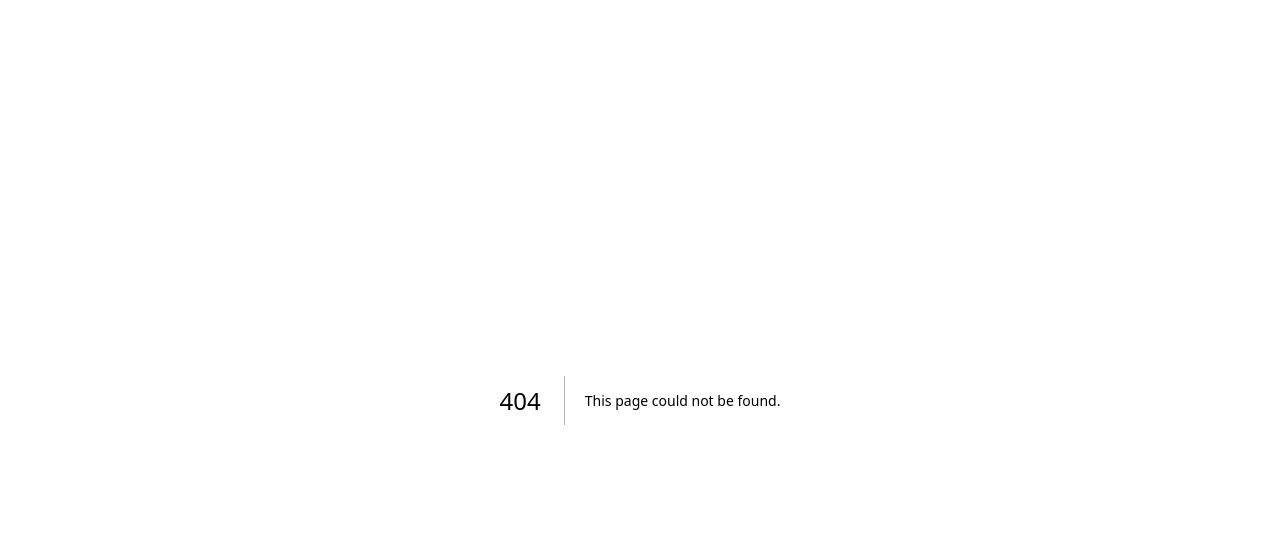
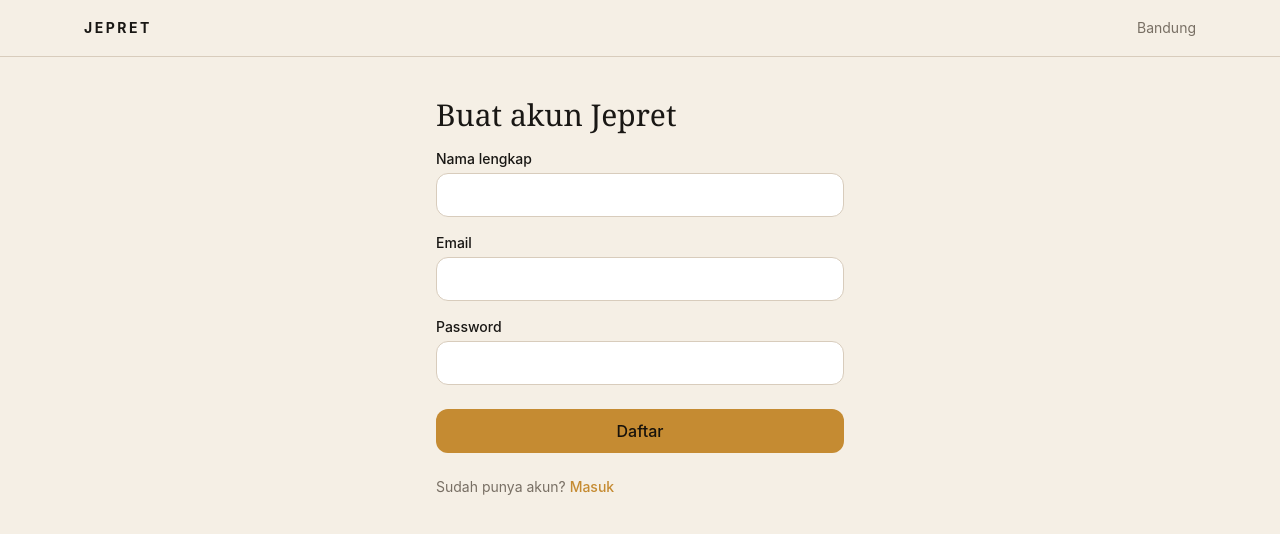
Before and after one commit to YogiKUmam/Jepret, a Next.js app in the folder apps/web/: page /daftar in a window 1280 px wide. Before the commit this address had no page. Shown: the top 534 px of the page. Built offline with nearby package versions, Linux system fonts and the light colour scheme.

Commit message:
feat(web): add register and login pages

```diff
--- a/apps/web/package.json
+++ b/apps/web/package.json
@@ -20,6 +20,7 @@
     "next": "16.2.10",
     "react": "19.2.7",
     "react-dom": "19.2.7",
+    "react-hook-form": "7.81.0",
     "tailwind-merge": "3.6.0",
     "zod": "4.4.3"
   },
@@ -28,6 +29,7 @@
     "@tailwindcss/postcss": "4.3.2",
     "@testing-library/jest-dom": "6.9.1",
     "@testing-library/react": "16.3.2",
+    "@testing-library/user-event": "^14.5.2",
     "@types/node": "24.13.3",
     "@types/react": "19.2.17",
     "@types/react-dom": "19.2.3",
--- /dev/null
+++ b/apps/web/src/app/daftar/page.tsx
@@ -0,0 +1,98 @@
+"use client";
+
+import Link from "next/link";
+import { useRouter } from "next/navigation";
+import { useForm } from "react-hook-form";
+
+import { AuthCard } from "@/components/auth/auth-card";
+import { TextField } from "@/components/auth/text-field";
+import { ApiError } from "@/lib/api";
+import { useRegister } from "@/lib/auth";
+
+interface RegisterForm {
+  full_name: string;
+  email: string;
+  password: string;
+}
+
+export default function DaftarPage() {
+  const router = useRouter();
+  const registerUser = useRegister();
+  const {
+    register,
+    handleSubmit,
+    formState: { errors },
+  } = useForm<RegisterForm>();
+
+  const onSubmit = handleSubmit((values) =>
+    registerUser.mutate(values, { onSuccess: () => router.push("/profil") }),
+  );
+
+  const serverError =
+    registerUser.error instanceof ApiError
+      ? registerUser.error.message
+      : registerUser.error
+        ? "Terjadi kesalahan. Silakan coba lagi."
+        : null;
+
+  return (
+    <AuthCard title="Buat akun Jepret">
+      <form onSubmit={onSubmit} noValidate>
+        <TextField
+          id="full_name"
+          type="text"
+          label="Nama lengkap"
+          autoComplete="name"
+          error={errors.full_name?.message}
+          {...register("full_name", {
+            required: "Nama wajib diisi.",
+            minLength: { value: 2, message: "Nama minimal 2 karakter." },
+          })}
+        />
+        <TextField
+          id="email"
+          type="email"
+          label="Email"
+          autoComplete="email"
+          error={errors.email?.message}
+          {...register("email", {
+            required: "Email wajib diisi.",
+            pattern: {
+              value: /^[^@\s]+@[^@\s]+\.[^@\s]+$/,
+              message: "Format email tidak valid.",
+            },
+          })}
+        />
+        <TextField
+          id="password"
+          type="password"
+          label="Password"
+          autoComplete="new-password"
+          error={errors.password?.message}
+          {...register("password", {
+            required: "Password wajib diisi.",
+            minLength: { value: 8, message: "Password minimal 8 karakter." },
+          })}
+        />
+        {serverError ? (
+          <p role="alert" className="mt-4 text-sm text-[var(--destructive)]">
+            {serverError}
+          </p>
+        ) : null}
+        <button
+          type="submit"
+          disabled={registerUser.isPending}
+          className="mt-6 min-h-11 w-full rounded-xl bg-[var(--primary)] px-5 font-medium text-[var(--primary-foreground)] disabled:opacity-60"
+        >
+          {registerUser.isPending ? "Memproses…" : "Daftar"}
+        </button>
+      </form>
+      <p className="mt-6 text-sm text-[var(--muted)]">
+        Sudah punya akun?{" "}
+        <Link href="/masuk" className="font-medium text-[var(--primary)]">
+          Masuk
+        </Link>
+      </p>
+    </AuthCard>
+  );
+}
--- /dev/null
+++ b/apps/web/src/app/masuk/page.tsx
@@ -0,0 +1,83 @@
+"use client";
+
+import Link from "next/link";
+import { useRouter } from "next/navigation";
+import { useForm } from "react-hook-form";
+
+import { AuthCard } from "@/components/auth/auth-card";
+import { TextField } from "@/components/auth/text-field";
+import { ApiError } from "@/lib/api";
+import { useLogin } from "@/lib/auth";
+
+interface LoginForm {
+  email: string;
+  password: string;
+}
+
+export default function MasukPage() {
+  const router = useRouter();
+  const login = useLogin();
+  const {
+    register,
+    handleSubmit,
+    formState: { errors },
+  } = useForm<LoginForm>();
+
+  const onSubmit = handleSubmit((values) =>
+    login.mutate(values, { onSuccess: () => router.push("/profil") }),
+  );
+
+  const serverError =
+    login.error instanceof ApiError
+      ? login.error.message
+      : login.error
+        ? "Terjadi kesalahan. Silakan coba lagi."
+        : null;
+
+  return (
+    <AuthCard title="Masuk ke Jepret">
+      <form onSubmit={onSubmit} noValidate>
+        <TextField
+          id="email"
+          type="email"
+          label="Email"
+          autoComplete="email"
+          error={errors.email?.message}
+          {...register("email", {
+            required: "Email wajib diisi.",
+            pattern: {
+              value: /^[^@\s]+@[^@\s]+\.[^@\s]+$/,
+              message: "Format email tidak valid.",
+            },
+          })}
+        />
+        <TextField
+          id="password"
+          type="password"
+          label="Password"
+          autoComplete="current-password"
+          error={errors.password?.message}
+          {...register("password", { required: "Password wajib diisi." })}
+        />
+        {serverError ? (
+          <p role="alert" className="mt-4 text-sm text-[var(--destructive)]">
+            {serverError}
+          </p>
+        ) : null}
+        <button
+          type="submit"
+          disabled={login.isPending}
+          className="mt-6 min-h-11 w-full rounded-xl bg-[var(--primary)] px-5 font-medium text-[var(--primary-foreground)] disabled:opacity-60"
+        >
+          {login.isPending ? "Memproses…" : "Masuk"}
+        </button>
+      </form>
+      <p className="mt-6 text-sm text-[var(--muted)]">
+        Belum punya akun?{" "}
+        <Link href="/daftar" className="font-medium text-[var(--primary)]">
+          Daftar
+        </Link>
+      </p>
+    </AuthCard>
+  );
+}
--- /dev/null
+++ b/apps/web/src/components/auth/auth-card.tsx
@@ -0,0 +1,21 @@
+import type { ReactNode } from "react";
+
+import { AppHeader } from "@/components/layout/app-header";
+
+export function AuthCard({
+  title,
+  children,
+}: {
+  title: string;
+  children: ReactNode;
+}) {
+  return (
+    <main className="min-h-screen bg-[var(--surface)] pb-24 text-[var(--surface-foreground)]">
+      <AppHeader />
+      <section className="mx-auto max-w-md px-5 py-10">
+        <h1 className="font-serif text-3xl">{title}</h1>
+        {children}
+      </section>
+    </main>
+  );
+}
--- /dev/null
+++ b/apps/web/src/components/auth/text-field.tsx
@@ -0,0 +1,35 @@
+"use client";
+
+import type { InputHTMLAttributes } from "react";
+
+interface TextFieldProps extends InputHTMLAttributes<HTMLInputElement> {
+  label: string;
+  error?: string;
+}
+
+export function TextField({ label, error, id, ...props }: TextFieldProps) {
+  const describedBy = error ? `${id}-error` : undefined;
+  return (
+    <div className="mt-4">
+      <label htmlFor={id} className="block text-sm font-medium">
+        {label}
+      </label>
+      <input
+        id={id}
+        aria-invalid={error ? true : undefined}
+        aria-describedby={describedBy}
+        className="mt-1 min-h-11 w-full rounded-xl border border-[var(--border)] bg-white px-4"
+        {...props}
+      />
+      {error ? (
+        <p
+          id={describedBy}
+          role="alert"
+          className="mt-1 text-sm text-[var(--destructive)]"
+        >
+          {error}
+        </p>
+      ) : null}
+    </div>
+  );
+}
```
Also changed, not shown: 2 other files (tests, documents, lock files or other folders).
